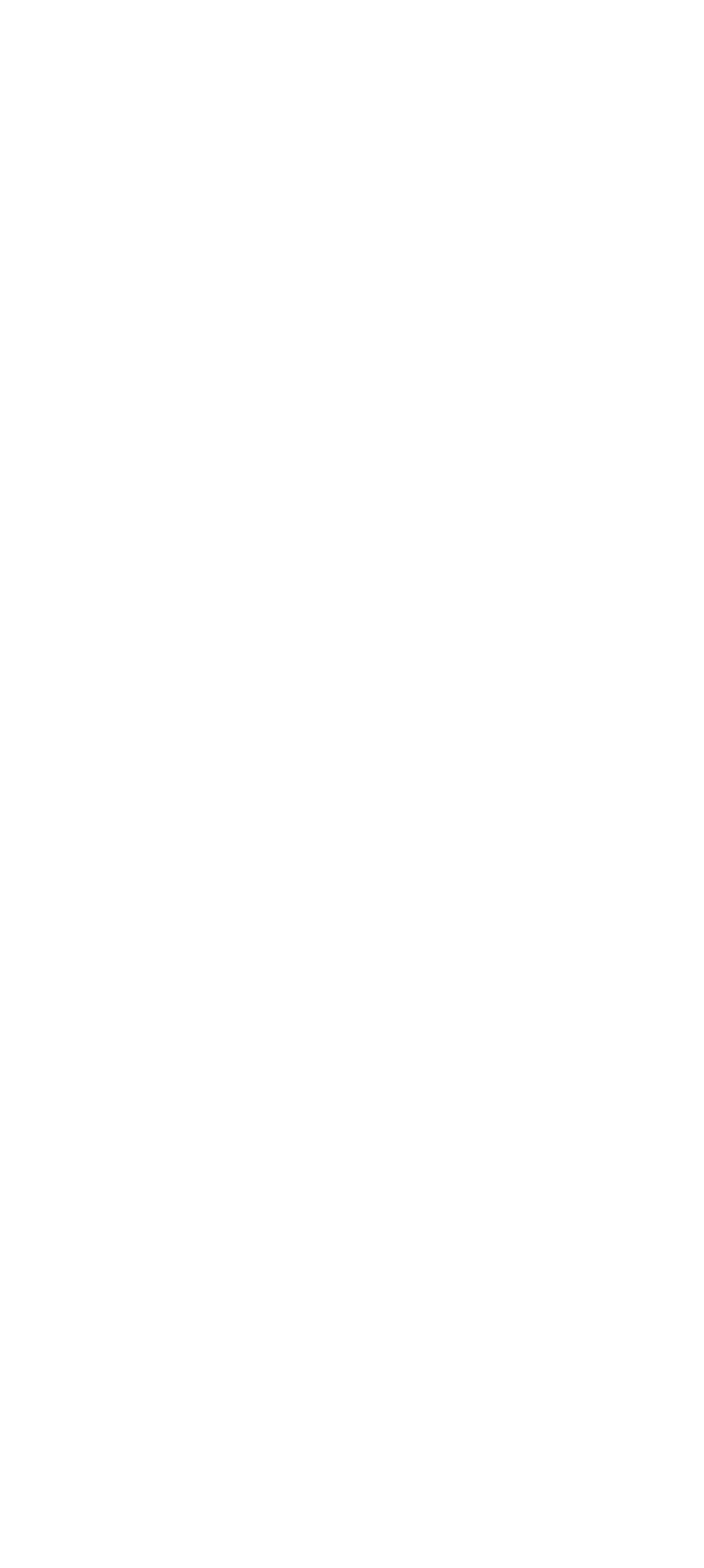
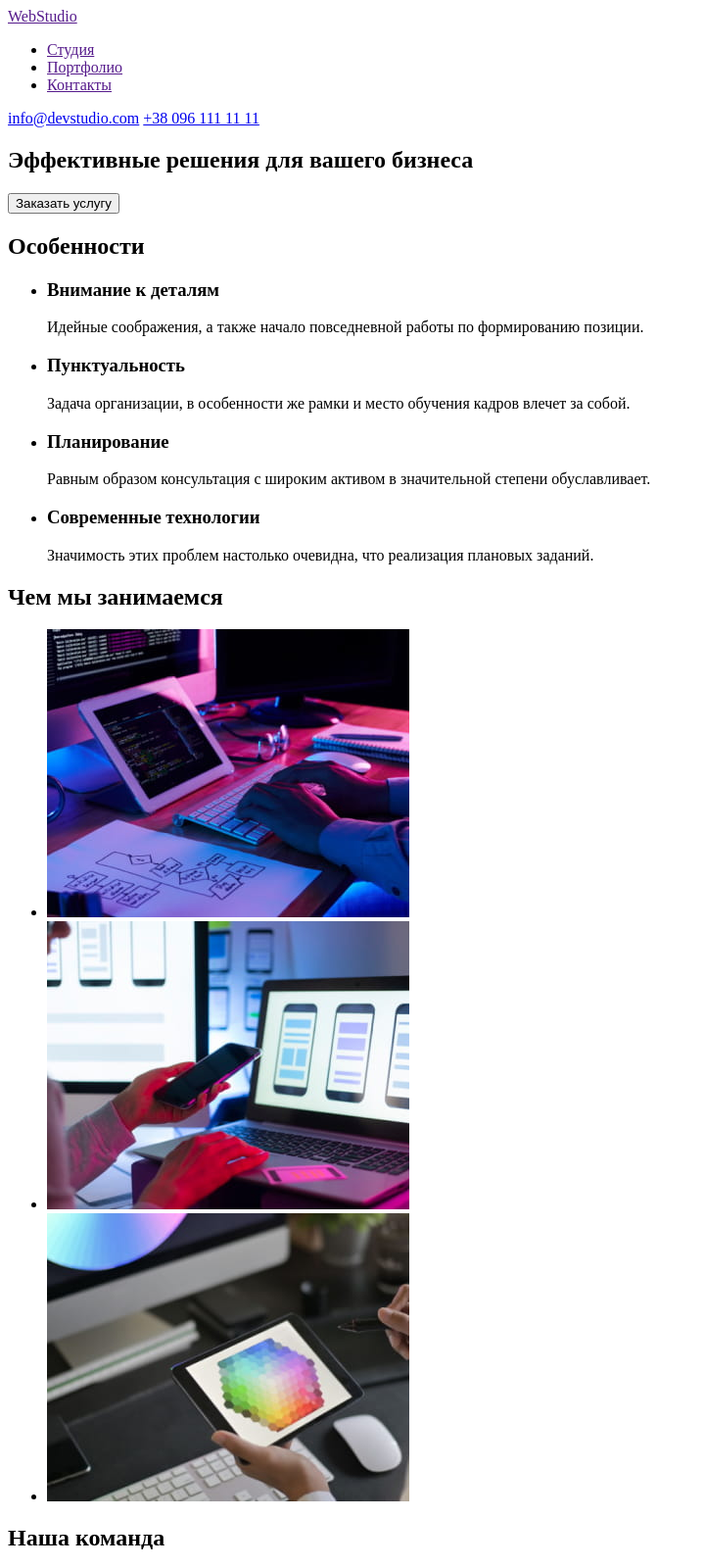
Before and after one commit to vasilinabiznyakova/goit-markup-hw-01, a plain HTML site: page index.html in a window 1280 px wide. Shown: the top 1600 px of the page at 98% size, without its empty margins (0-719 px from the left). Before the commit the page ends 800 px from the top, so only its background shows below. Drawn offline with Linux system fonts and the light colour scheme.

Commit message:
add  markup and images

```diff
--- a/index.html
+++ b/index.html
@@ -7,6 +7,88 @@
     <title>Document</title>
 </head>
 <body>
-
+    <header>
+        <a href="" lang="en">WebStudio</a>
+        <nav>
+            <ul>
+                <li><a href="">Студия</a></li>
+                <li><a href="">Портфолио</a></li>
+                <li><a href="">Контакты</a></li>
+            </ul>
+        </nav>
+        <a href="mailto:info@devstudio.com">info@devstudio.com</a>
+        <a href="tel:+380961111111">+38 096 111 11 11</a>
+    </header>
+    <main>
+        <article>
+            <h1>Эффективные решения для вашего бизнеса</h1>
+            <button type="button">Заказать услугу</button>
+        </article>
+        <section>
+            <!-- нужно скрыть заголовок в css -->
+            <h2>Особенности</h2>
+            <ul>
+                <li>
+                    <h3>Внимание к деталям</h3>
+                    <p>Идейные соображения, а также начало повседневной работы по формированию позиции.</p>
+                </li>
+                <li>
+                    <h3>Пунктуальность</h3>
+                    <p>Задача организации, в особенности же рамки и место обучения кадров влечет за собой.</p>
+                </li>
+                <li>
+                    <h3>Планирование</h3>
+                    <p>Равным образом консультация с широким активом в значительной степени обуславливает.</p>
+                </li>
+                <li>
+                    <h3>Современные технологии</h3>
+                    <p>Значимость этих проблем настолько очевидна, что реализация плановых заданий.</p>
+                </li>
+            </ul>
+        </section>
+        <section>
+            <h2>Чем мы занимаемся</h2>
+                <ul>
+                    <li><a href=""><img src="./images/coding-process.jpg" alt="разработка сайта" width="370" height="294"></a></li>
+                    <li><a href=""><img src="./images/adapting-process.jpg" alt="адаптив сайта" width="370" height="294"></a></li>
+                    <li><a href=""><img src="./images/design-process.jpg" alt="дизайн сайта" width="370" height="294"></a></li>
+                </ul>
+        </section>
+        <section>
+            <h2>Наша команда</h2>
+            <ul>
+                <li>
+                    <img src="/images/team-member1.jpg" alt="улыбающийся молодой темноволосый мужчина в очках" width="270" height="260">
+                    <h3>Игорь Демьяненко</h3>
+                    <p lang="en" >Product Designer</p>
+                </li>
+                <li>
+                    <img src="./images/team-member2.jpg" alt="молодая улыбающаяся блондинка в очках"  width="270" height="260">
+                    <h3>Ольга Репина</h3>
+                    <p lang="en">Frontend Developer</p>
+                </li>
+                <li>
+                    <img src="./images/team-member3.jpg" alt="кучерявый темноволосый парень с улыбкой на лице"  width="270" height="260">
+                    <h3>Николай Тарасов</h3>
+                    <p lang="en">Marketing</p>
+                </li>
+                <li>
+                    <img src="./images/team-member4.jpg" alt="темноволосый парень в стильных очках "  width="270" height="260">
+                    <h3>Михаил Ермаков</h3>
+                    <p>UI Designer</p>
+                </li>
+            </ul>
+        </section>
+    </main>
+    <footer>
+        <a href="" lang="en">WebStudio</a>
+        <address>
+            <ul>
+                <li>г. Киев, пр-т Леси Украинки, 26</li>
+                <li>info@example.com</li>
+                <li>+38 099 111 11 11</li>
+            </ul>
+        </address>
+    </footer>
 </body>
 </html>
```
Also changed, not shown: images/adapting-process.jpg (added), images/coding-process.jpg (added), images/design-process.jpg (added), images/team-member1.jpg (added), images/team-member2.jpg (added), images/team-member3.jpg (added), images/team-member4.jpg (added).
